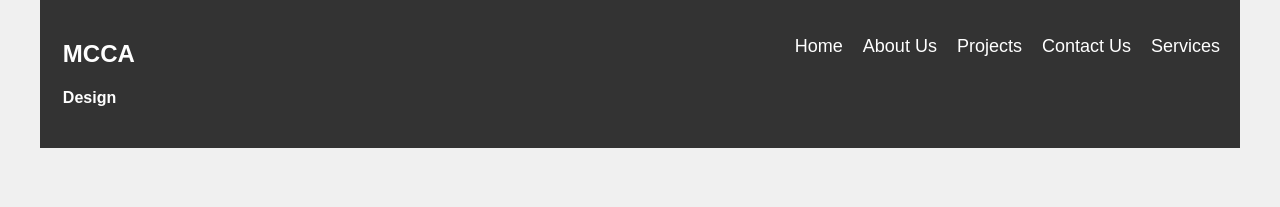
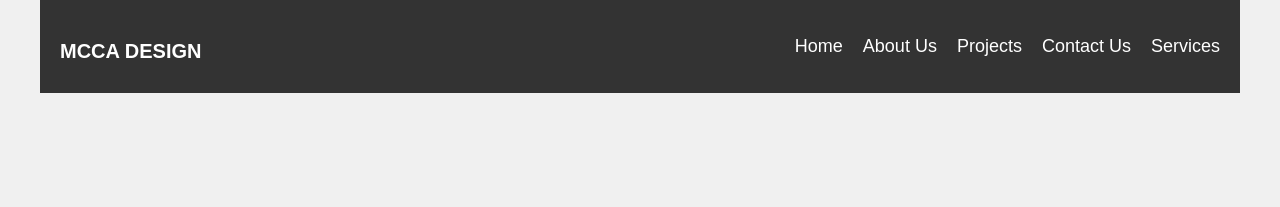
Before and after one commit to Ericstone45/MCCA, a plain HTML site: page index.html in a window 1280 px wide. Shown: the top 207 px of the page. Drawn offline with Linux system fonts and the light colour scheme.

Commit message:
Update index.html

```diff
--- a/index.html
+++ b/index.html
@@ -37,11 +37,11 @@
         /* Navigation Bar */
 .navbar {
     display: flex;
-    justify-content: flex-end;
+    justify-content: space-between;
     background-color: #333;
    padding: 20px;
     position: relative;
-    z-index: 10;
+
 }
 
 .navbar ul {
@@ -799,13 +799,17 @@
                 align-items: center;
             }
 
+
         }
-        .Top-Log{
-            color: white;
-            margin-right:600px;
 
 
+        .navbar .logo {
+            font-size: 20px;
+            font-weight: bold;
+            margin-top:20px;
+            color: white;
         }
+
     </style>
     <link rel="stylesheet" href="https://cdnjs.cloudflare.com/ajax/libs/font-awesome/5.15.4/css/all.min.css">
 
@@ -816,10 +820,7 @@
         <!-- Navigation Bar -->
 
     <nav class="navbar">
-        <div class="Top-Log"> <h2 style="text-align: left;">MCCA</h2>
-        <h4>Design</h4>
-
-        </div>
+        <div class="logo">MCCA DESIGN</div>
 
 
         <ul>
```
